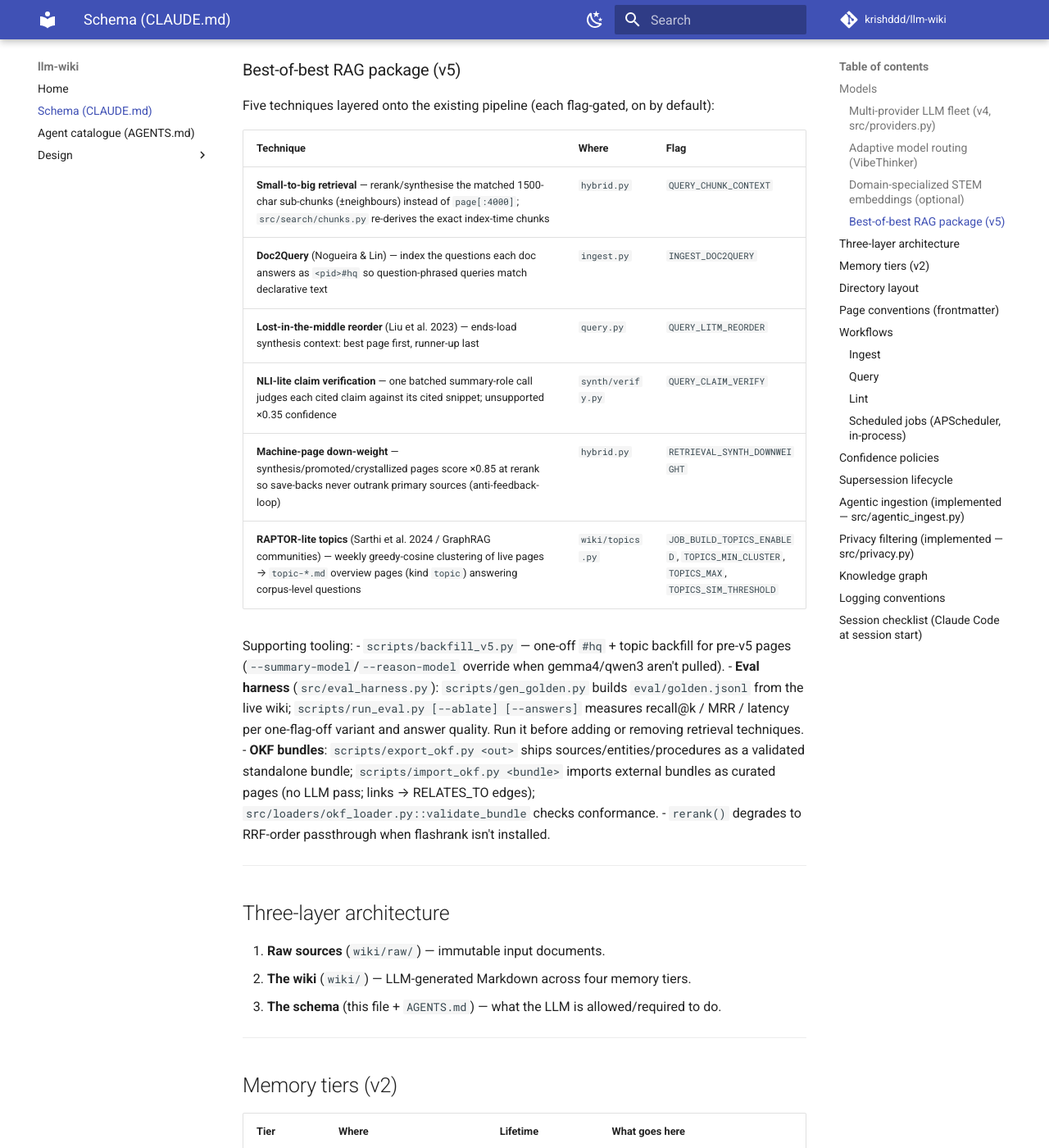
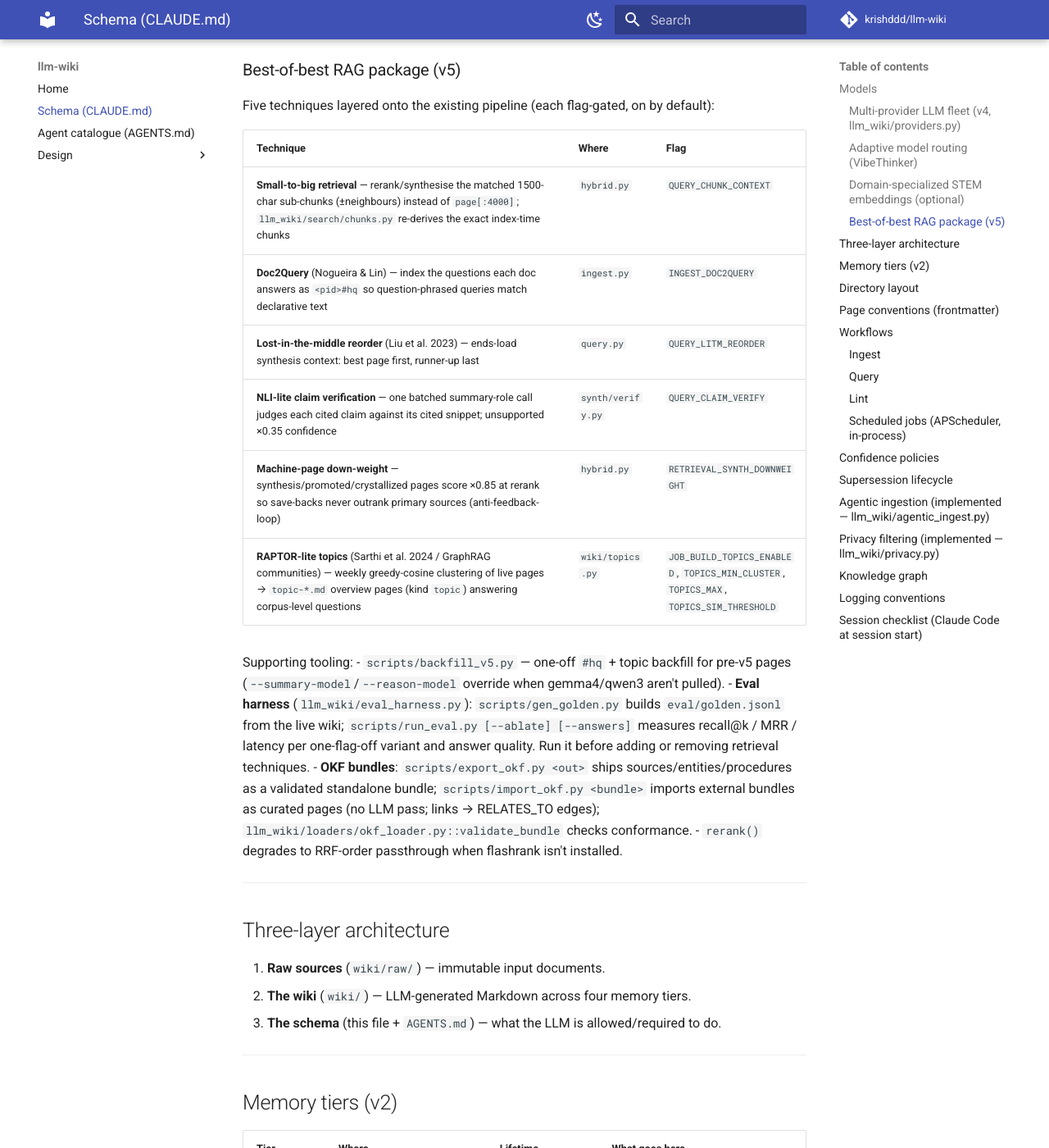
Before and after one commit to krishddd/llm-wiki, an MkDocs documentation site: the page built from docs/CLAUDE.md, in a window 1280 px wide and 1400 px high, scrolled down 2136 px. Shown: the whole window at 82% size. Built offline with MkDocs 1.6.1 and Material for MkDocs 9.7.7, drawn with Linux system fonts in a browser that asks for light colours; comment, search, counter and statistics services are not loaded; some of the changed text lies outside the part shown.

Commit message:
docs: update src/ paths to llm_wiki/ in CLAUDE.md and AGENTS.md
Follow-up to the package rename so the module-path references in the
schema doc and agent catalogue (both embedded into the MkDocs site) match
the actual llm_wiki/ package layout.

Co-Authored-By: Claude Opus 4.8 <noreply@anthropic.com>

```diff
--- a/CLAUDE.md
+++ b/CLAUDE.md
@@ -21,7 +21,7 @@
 All models served via Ollama at `OLLAMA_HOST` (default `http://localhost:11434`).
 `MODEL_FAST = MODEL_REASON` is intentional — disables a missing-llama3.2 fallback.
 
-### Multi-provider LLM fleet (v4, `src/providers.py`)
+### Multi-provider LLM fleet (v4, `llm_wiki/providers.py`)
 
 Each role can be routed to a hosted, OpenAI-compatible provider instead of
 Ollama via `PROVIDER_<ROLE>` (`summary` / `reason` / `fast` / `solver` / `embed` /
@@ -46,7 +46,7 @@ is a tiny reasoning specialist: world-class on competition maths / STEM / code,
 replacement — it is routed to ONLY for quantitative questions via a **reason→format**
 two-stage:
 
-1. `src/search/domain.py` detects the cognition required (general / math / science /
+1. `llm_wiki/search/domain.py` detects the cognition required (general / math / science /
    economics / engineering) by heuristic regex over the question + retrieved context.
 2. If quantitative (`needs_solver()` True) and `route_solver_enabled`, VibeThinker
    does the step-by-step derivation (`OllamaClient.solver()`, temp 0.6, top_p 0.95).
@@ -66,7 +66,7 @@ with `temperature 0.6`, `top_p 0.95`, `num_ctx 40960`) or run a vLLM sidecar. Se
 
 `model_embed_stem` (default `bge-m3`, off unless `EMBED_STEM_ENABLED=true`) is a
 stronger embedder for notation-heavy content. When enabled, `DomainRoutedDenseIndex`
-(`src/search/dense_router.py`) keeps a **separate** STEM dense collection
+(`llm_wiki/search/dense_router.py`) keeps a **separate** STEM dense collection
 (`chroma_stem`) — two embedders mean two incompatible vector spaces, so they cannot
 share one collection. Routing: quantitative pages (domain ∈ {math, science, economics,
 engineering}) are indexed into BOTH general and STEM collections; quantitative queries
@@ -82,7 +82,7 @@ Five techniques layered onto the existing pipeline (each flag-gated, on by defau
 
 | Technique | Where | Flag |
 |---|---|---|
-| **Small-to-big retrieval** — rerank/synthesise the matched 1500-char sub-chunks (±neighbours) instead of `page[:4000]`; `src/search/chunks.py` re-derives the exact index-time chunks | `hybrid.py` | `QUERY_CHUNK_CONTEXT` |
+| **Small-to-big retrieval** — rerank/synthesise the matched 1500-char sub-chunks (±neighbours) instead of `page[:4000]`; `llm_wiki/search/chunks.py` re-derives the exact index-time chunks | `hybrid.py` | `QUERY_CHUNK_CONTEXT` |
 | **Doc2Query** (Nogueira & Lin) — index the questions each doc answers as `<pid>#hq` so question-phrased queries match declarative text | `ingest.py` | `INGEST_DOC2QUERY` |
 | **Lost-in-the-middle reorder** (Liu et al. 2023) — ends-load synthesis context: best page first, runner-up last | `query.py` | `QUERY_LITM_REORDER` |
 | **NLI-lite claim verification** — one batched summary-role call judges each cited claim against its cited snippet; unsupported ×0.35 confidence | `synth/verify.py` | `QUERY_CLAIM_VERIFY` |
@@ -92,14 +92,14 @@ Five techniques layered onto the existing pipeline (each flag-gated, on by defau
 Supporting tooling:
 - `scripts/backfill_v5.py` — one-off `#hq` + topic backfill for pre-v5 pages
   (`--summary-model`/`--reason-model` override when gemma4/qwen3 aren't pulled).
-- **Eval harness** (`src/eval_harness.py`): `scripts/gen_golden.py` builds
+- **Eval harness** (`llm_wiki/eval_harness.py`): `scripts/gen_golden.py` builds
   `eval/golden.jsonl` from the live wiki; `scripts/run_eval.py [--ablate] [--answers]`
   measures recall@k / MRR / latency per one-flag-off variant and answer quality.
   Run it before adding or removing retrieval techniques.
 - **OKF bundles**: `scripts/export_okf.py <out>` ships sources/entities/procedures as
   a validated standalone bundle; `scripts/import_okf.py <bundle>` imports external
   bundles as curated pages (no LLM pass; links → RELATES_TO edges);
-  `src/loaders/okf_loader.py::validate_bundle` checks conformance.
+  `llm_wiki/loaders/okf_loader.py::validate_bundle` checks conformance.
 - `rerank()` degrades to RRF-order passthrough when flashrank isn't installed.
 
 ---
@@ -135,7 +135,7 @@ Supporting tooling:
 LLM_Wiki/
 ├── CLAUDE.md                  ← This file (human-facing)
 ├── AGENTS.md                  ← Agent-facing tool/resource catalogue
-├── src/
+├── llm_wiki/
 │   ├── api.py                 ← FastAPI endpoints
 │   ├── ingest.py              ← Ingest pipeline (loaders → summarise → claims → graph)
 │   ├── query.py               ← Hybrid retrieval + reflective synthesis + save-back
@@ -321,7 +321,7 @@ semantic answer cache (opt-in) — embed the question; on cosine ≥ threshold v
   → HyDE seed for dense
   → hybrid retrieval (BM25 + dense → RRF → FlashRank → graph 2-hop → MMR)
        → small-to-big: rerank/synthesise the MATCHED sub-chunks (±neighbours),  [v5]
-         not page[:4000] — src/search/chunks.py re-derives index-time chunks
+         not page[:4000] — llm_wiki/search/chunks.py re-derives index-time chunks
        → machine-page down-weight (synthesis/promoted/crystallized ×0.85)      [v5]
   → mark_accessed() on retrieved pages              [v2 — Phase B3]
   → CRAG relevance filter (drop off-topic)
@@ -388,7 +388,7 @@ Manual: `POST /admin/run/{job_name}` runs any registered job once.
   3. **Auto-resolver** (Phase E2): when a contradiction is detected with composite score margin ≥ 0.2.
 - Below the margin → leave both active, surface in `GET /admin/contradictions` for human review.
 
-## Agentic ingestion (implemented — `src/agentic_ingest.py`)
+## Agentic ingestion (implemented — `llm_wiki/agentic_ingest.py`)
 
 `plan_ingest()` inspects each document's structure (element kinds/counts, structural
 density, text length) and a content sample, then picks an adaptive chunk plan instead
@@ -402,9 +402,9 @@ Heuristic-first (on by default, zero LLM cost). Optional summary-role refinement
 `INGEST_PLANNING_LLM` (one extra call per doc). All sizes clamped to [1500, 9000] /
 [80, 600]. The chosen strategy is recorded in frontmatter as `chunk_strategy`.
 
-## Privacy filtering (implemented — `src/privacy.py`)
+## Privacy filtering (implemented — `llm_wiki/privacy.py`)
 
-Implemented in `src/privacy.py`. `redact_text()` is applied to raw element text in
+Implemented in `llm_wiki/privacy.py`. `redact_text()` is applied to raw element text in
 `ingest_file()` BEFORE it reaches the summariser / claims / graph / embeddings /
 on-disk page. Each secret becomes a typed `[REDACTED:<cat>]` placeholder so prose
 stays coherent.
```
Also changed, not shown: AGENTS.md (+1 -1 lines).
